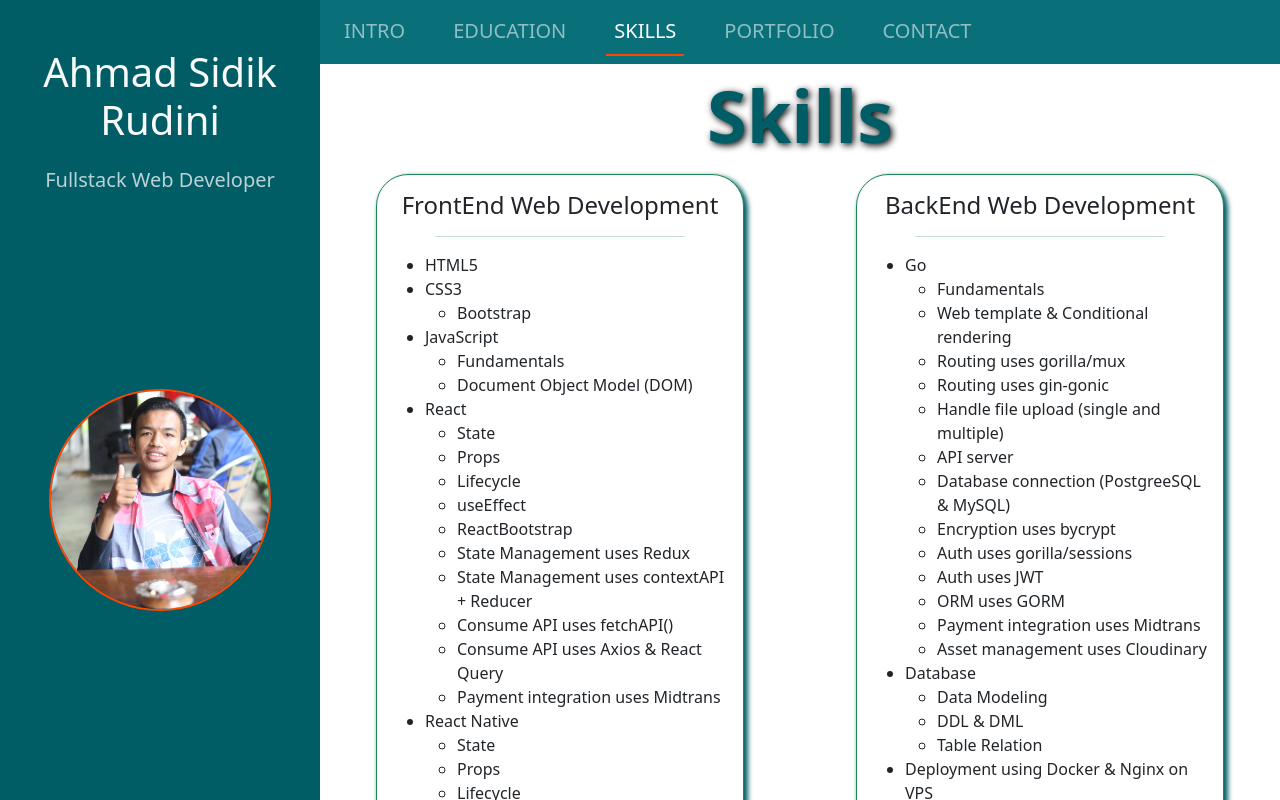
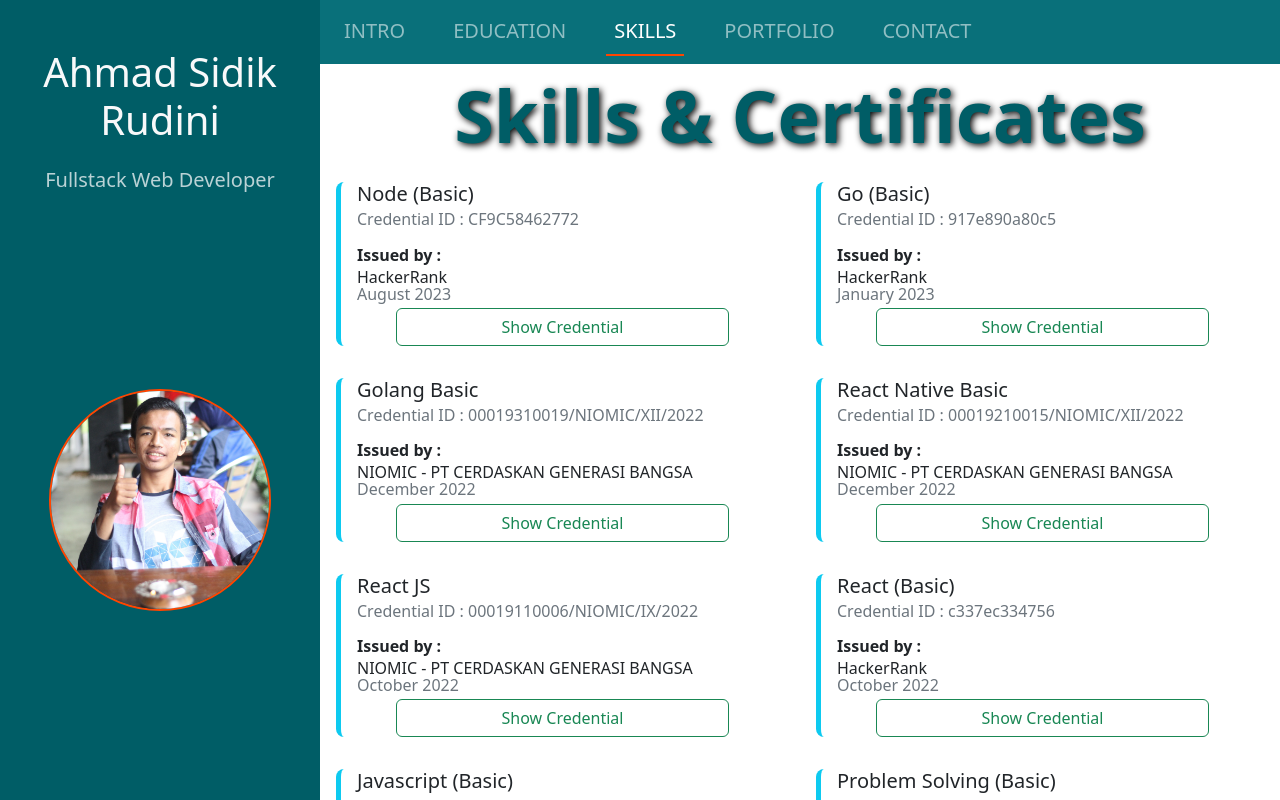
Before and after one commit to asidikrdn/personal-page, a React (Create React App) app: page /skills in a window 1280 px wide. Shown: the top 800 px of the page. Built offline with nearby package versions, Linux system fonts and the light colour scheme.

Commit message:
update intro, education, and skills certificate

```diff
--- a/src/components/Skills.js
+++ b/src/components/Skills.js
@@ -12,51 +12,14 @@ const Skills = () => {
 
   return (
     <>
-      <Container fluid id="skills" className="py-2">
-        <h1 className="display-2 fw-bold judulHalaman text-center">Skills</h1>
-        <Row>
-          {state.userData.skills.map((skill) => {
-            return (
-              <Col xs={12} lg={6} className="px-lg-5 py-2">
-                <Card
-                  className="mx-2 rounded-5 border-success"
-                  style={{ boxShadow: "3px 3px 5px 1px #005D66" }}
-                >
-                  <Card.Body>
-                    <Card.Title>
-                      <h4 className="text-center">{skill.role}</h4>
-                      <hr className="w-75 mx-auto text-success" />
-                    </Card.Title>
-                    <Card.Text>
-                      <ul>
-                        {skill.tech.map((techData) => {
-                          return Array.isArray(techData) ? (
-                            <ul>
-                              {techData.map((subTech) => {
-                                return <li>{subTech}</li>;
-                              })}
-                            </ul>
-                          ) : (
-                            <li>{techData}</li>
-                          );
-                        })}
-                      </ul>
-                    </Card.Text>
-                  </Card.Body>
-                </Card>
-              </Col>
-            );
-          })}
-        </Row>
-      </Container>
       <Container fluid id="cert" className="py-2">
         <h1 className="display-2 fw-bold judulHalaman text-center">
-          Certificates
+          Skills & Certificates
         </h1>
         <Row>
           {state.userData.certificates.map((cert) => {
             return (
-              <Col xs={12} md={6} className="p-3">
+              <Col key={cert.id} xs={12} md={6} className="p-3">
                 <Card className="rounded-3 border border-top-0 border-bottom-0 border-end-0 border-info border-5 h-100">
                   <Card.Body className="pt-0 pb-1">
                     <Card.Title className="h4">{cert.title}</Card.Title>
--- a/src/store/reducers/index.js
+++ b/src/store/reducers/index.js
@@ -5,8 +5,8 @@ export const initialState = {
     role: "Fullstack Web Developer",
     profilPict: "../img/profil.jpg",
     intro: [
-      `Fresh Graduate from Bootcamp Dumbways Indonesia. Have the skills to develop frontend and backend applications. Mastering HTML, CSS, Bootstrap, Javascript, and ReactJS for frontend development. Mastering backend development using Go and its libraries, connecting to MySQL and PostgreeSQL databases, using the gorm library for database migration, using jwt for authentication.`,
-      `Currently looking for job to become a Fullstack Developer.`,
+      `Hello! 👋 I'm a Fullstack Developer with a focus on Backend Development. I have expertise in Golang, Node.js, Rest API development, and managing SQL databases like MySQL, PostgreSQL, and Oracle. Docker? Yes, I'm proficient in that too! I have a wide range of experiences, like building Rest APIs with Golang and developing real-time applications using ReactJS, Node.js, and Socket.IO. I'm also passionate about contributing to the developer community by creating open-source packages for Golang application development.`,
+      `I enjoy finding innovative solutions and have a strong track record in Backend development. I'm ready to take on challenging projects and make a meaningful impact. 🚀`,
     ],
     education: [
       {
@@ -17,11 +17,25 @@ export const initialState = {
         logo: "../img/logo-smk3.png",
       },
       {
+        institute: "Dumbways Indonesia",
+        major: "Fullstack Developer",
+        grade: "95",
+        "year-of-study": "2022 - 2023",
+        logo: "../img/logo-dumbways.png",
+      },
+      {
         institute: "Ibn Khaldun University",
         major: "Informatics Engineering",
         grade: "3.83",
-        "year-of-study": "2020 - Now",
+        "year-of-study": "2020 - 2023",
         logo: "../img/logo-uika.png",
+      },
+      {
+        institute: "Cyber Asia University",
+        major: "Informatics",
+        grade: "4.00",
+        "year-of-study": "2023 - Now",
+        logo: "../img/logo-unsia.png",
       },
     ],
     skills: [
@@ -83,6 +97,12 @@ export const initialState = {
     ],
     certificates: [
       {
+        title: "Node (Basic)",
+        id: "CF9C58462772",
+        issuer: "HackerRank",
+        issuedOn: "August 2023",
+        link: "https://www.hackerrank.com/certificates/CF9C58462772",
+      },{
         title: "Go (Basic)",
         id: "917e890a80c5",
         issuer: "HackerRank",
```
Also changed, not shown: public/img/logo-dumbways.png (added), public/img/logo-unsia.png (added).
